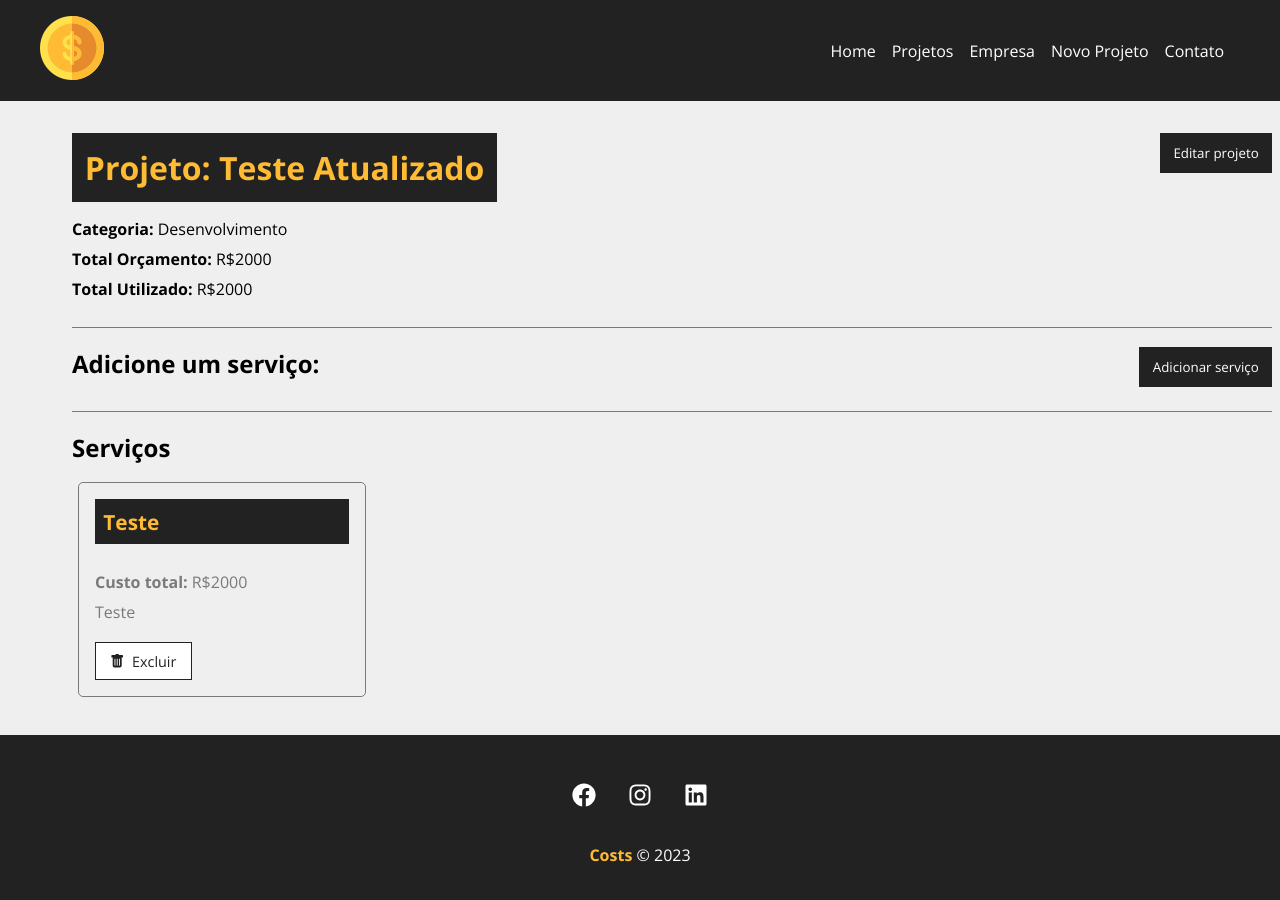
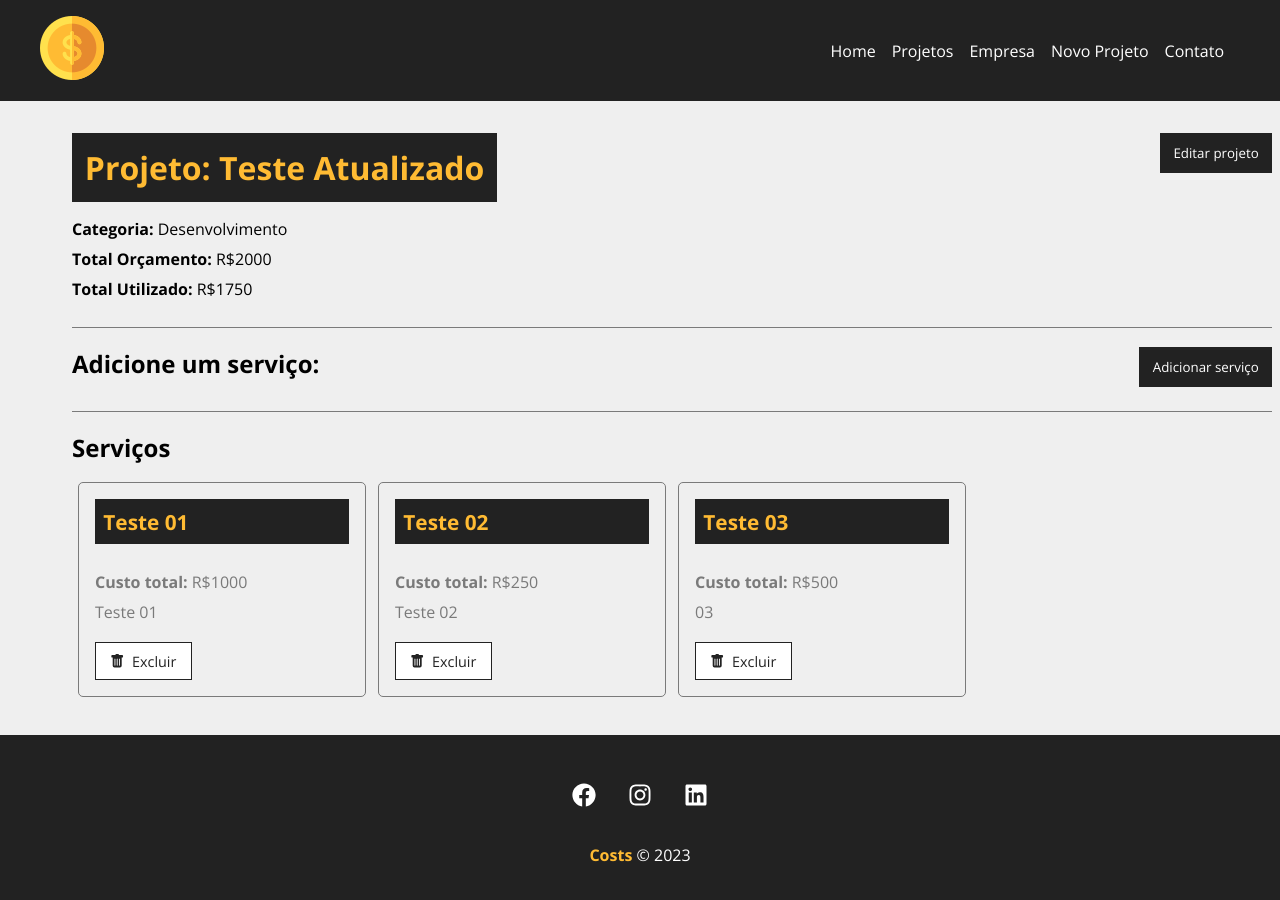
Before and after one commit to Jailsvs/ReactJs-Costs, a React (Create React App) app: page /project/1 in a window 1280 px wide. Shown: the top 900 px of the page. Built offline with nearby package versions, Linux system fonts and the light colour scheme; data requests are answered from the project's data file.

Commit message:
Remoção de serviços do project

```diff
--- a/db.json
+++ b/db.json
@@ -7,13 +7,25 @@
         "id": "2",
         "name": "Desenvolvimento"
       },
-      "cost": 2000,
+      "cost": 1750,
       "services": [
         {
-          "name": "Teste",
-          "cost": "2000",
-          "description": "Teste",
-          "id": "b899deb8-f547-42b0-a374-9f1aeec8b415"
+          "name": "Teste 01",
+          "cost": "1000",
+          "description": "Teste 01",
+          "id": "cfd0ecdc-4add-471a-a9f5-6589373d237d"
+        },
+        {
+          "name": "Teste 02",
+          "cost": "250",
+          "description": "Teste 02",
+          "id": "6b248913-6d61-4bfd-9bb8-d5461d06a12f"
+        },
+        {
+          "name": "Teste 03",
+          "cost": "500",
+          "description": "03",
+          "id": "9b977eb5-8c73-45c8-8ca0-0d379a27e6cb"
         }
       ],
       "id": 1
--- a/src/components/pages/Project.js
+++ b/src/components/pages/Project.js
@@ -68,7 +68,10 @@ function Project(){
           body: JSON.stringify(project)
         }).then((resp) => resp.json())
           .then((data) => {
-            setShowProjectForm(false)
+            setServices(data.services)
+            setShowServiceForm(!showServiceForm)
+            setMsg('Serviço adicionado!')
+            setType('success')
           })
           .catch((err)=> console.log(err))
   }
@@ -97,7 +100,26 @@ function Project(){
           .catch((err)=> console.log(err))
   }
 
-  function removeService(){}
+  function removeService(id, cost){
+    const servicesUpdated = project.services.filter((service) => service.id !== id)
+    const projectUpdated = project
+    projectUpdated.services = servicesUpdated
+    projectUpdated.cost = parseFloat(projectUpdated.cost) - parseFloat(cost)
+
+    fetch(`http://localhost:5000/projects/${projectUpdated.id}`, {
+          method: "PATCH",
+          headers: {
+            'Content-Type': 'application/json',
+          },
+          body: JSON.stringify(projectUpdated)
+        }).then((resp) => resp.json())
+          .then((data) => {
+            setProject(projectUpdated)
+            setServices(servicesUpdated)
+            setMsg('Serviço removido com sucesso!')
+          })
+          .catch((err)=> console.log(err))
+  }
 
   return (
     <>
--- a/src/components/service/ServiceCard.js
+++ b/src/components/service/ServiceCard.js
@@ -1,11 +1,11 @@
 import styles from '../project/ProjectCard.module.css'
 import {BsFillTrashFill} from 'react-icons/bs'
 
-function ServiceCard({id, name, description, cost, key, handleRemove}){
+function ServiceCard({id, name, description, cost, handleRemove}){
 
   function remove(e){
     e.preventDefault()
-    //handleRemove()
+    handleRemove(id, cost)
   }
 
   return (
```
